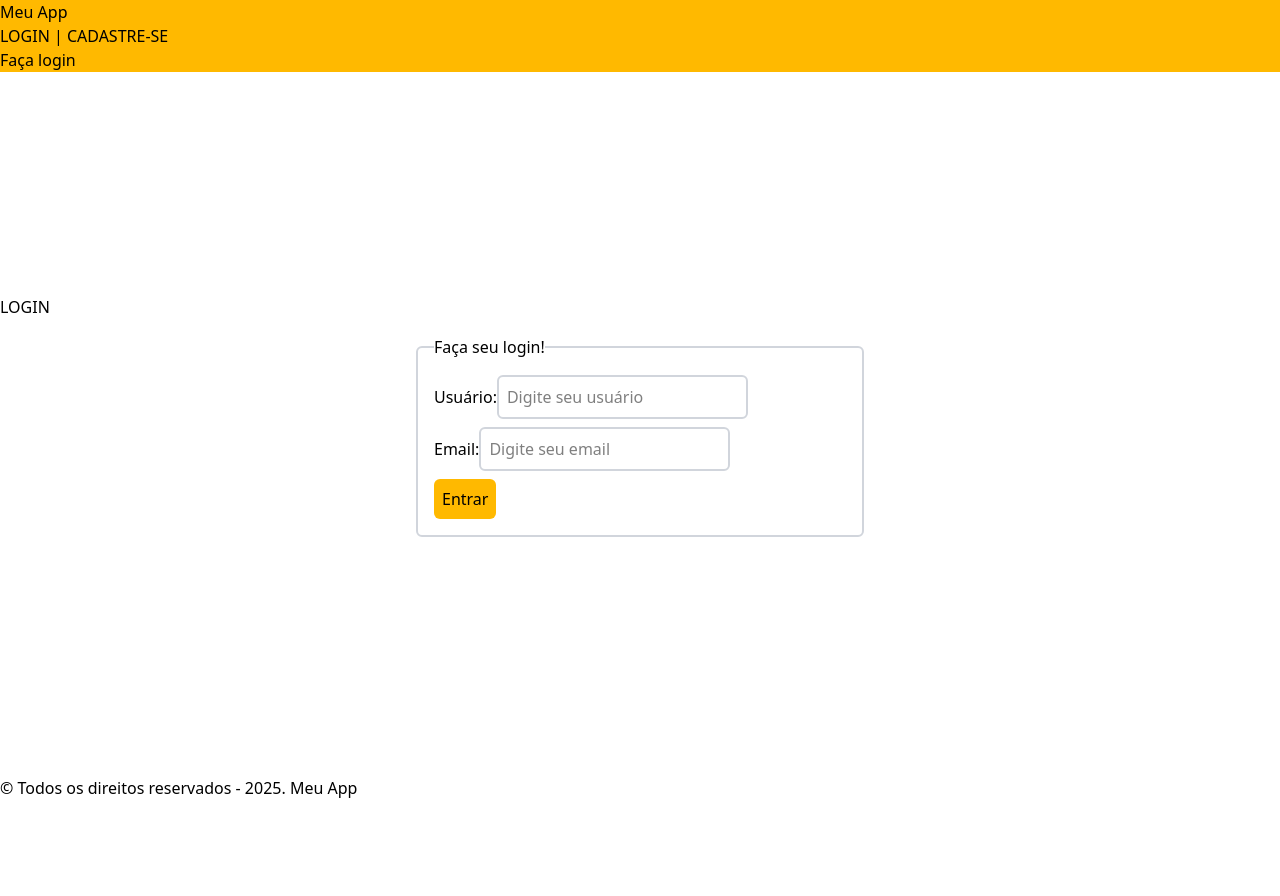
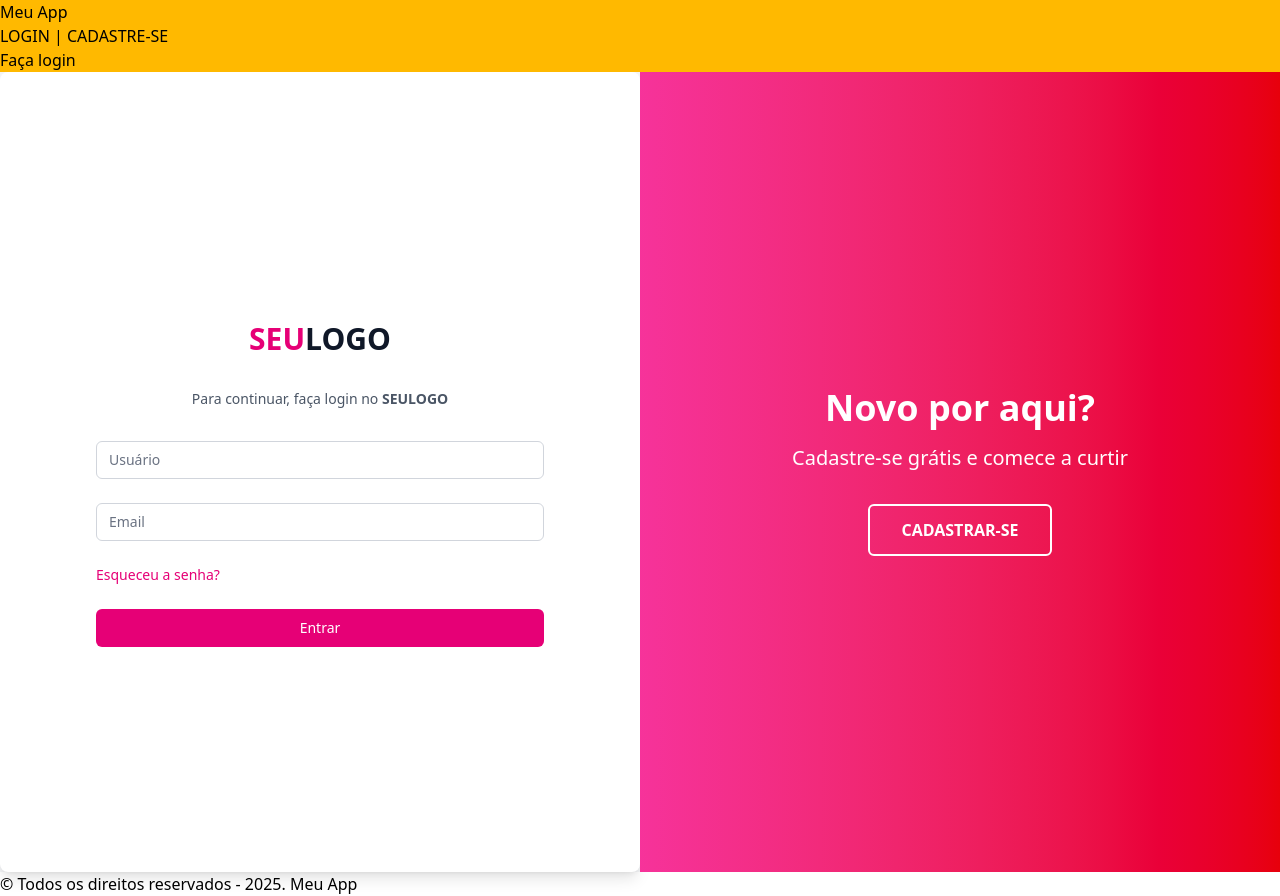
Before and after one commit to TeleAjudaChallenge/CP5-Front, a React (Vite) app: page / in a window 1280 px wide. Before the commit the page ends 800 px from the top, so only its background shows below. Built offline with nearby package versions, Linux system fonts and the light colour scheme.

Commit message:
Iniciando a estilização da tela de login

```diff
--- a/src/routes/Login/index.tsx
+++ b/src/routes/Login/index.tsx
@@ -1,4 +1,4 @@
-import { useEffect, useState } from "react";
+import { useEffect } from "react";
 import { useForm } from "react-hook-form";
 import { useNavigate } from "react-router-dom";
 import type { TipoUsuario } from "../../types/tipoUsuario";
@@ -11,10 +11,14 @@ export default function Login() {
     document.title = "Login";
   }, []);
 
-  const {register, handleSubmit, formState: { errors, isSubmitting },} = useForm<TipoUsuario>();
+  const {
+    register,
+    handleSubmit,
+    formState: { errors, isSubmitting },
+  } = useForm<TipoUsuario>();
 
-  const onSubmit = async ({nomeUsuario, email}: TipoUsuario) => {(
-    async () => {
+  const onSubmit = async ({ nomeUsuario, email }: TipoUsuario) => {
+    (async () => {
       try {
         const response = await fetch(
           `${API_URL}/usuarios?nomeUsuario=${nomeUsuario}&email=${email}`
@@ -26,7 +30,11 @@ export default function Login() {
           const user = data[0];
           sessionStorage.setItem(
             "auth:user",
-            JSON.stringify({ id: user.id, nomeUsuario: user.nomeUsuario, email: user.email })
+            JSON.stringify({
+              id: user.id,
+              nomeUsuario: user.nomeUsuario,
+              email: user.email,
+            })
           );
           alert("Login realizado com sucesso!");
           navigate("/");
@@ -38,54 +46,109 @@ export default function Login() {
         alert("Erro ao conectar à API.");
       }
     })();
-
   };
 
   return (
-    <main>
-      <h1>LOGIN</h1>
-      <form onSubmit={handleSubmit(onSubmit)} noValidate>
-        <fieldset className="frmEditarProduto">
-          <legend>Faça seu login!</legend>
-
+    <main className="flex min-h-screen bg-gray-100 dark:bg-gray-900">
+      {/* Coluna Esquerda: Login */}
+      <div className="w-1/2 flex items-center justify-center p-8 bg-white dark:bg-gray-800 rounded-lg shadow-lg">
+        <div className="max-w-md w-full space-y-8">
+          <h2 className="mt-6 text-center text-3xl font-extrabold text-gray-900 dark:text-white">
+            <span className="text-pink-600">SEU</span>LOGO
+          </h2>
+          <p className="mt-2 text-center text-sm text-gray-600 dark:text-gray-300">
+            Para continuar, faça login no <span className="font-bold">SEULOGO</span>
+          </p>
+          <form
+            className="mt-8 space-y-6"
+            onSubmit={handleSubmit(onSubmit)}
+            noValidate
+          >
             <div>
-            <label htmlFor="nomeUsuario">Usuário:</label>
+              <label htmlFor="nomeUsuario" className="sr-only">
+                Usuário
+              </label>
               <input
                 id="nomeUsuario"
                 type="text"
-              placeholder="Digite seu usuário"
+                autoComplete="username"
+                required
+                className="appearance-none rounded-md relative block w-full px-3 py-2 border border-gray-300 placeholder-gray-500 text-gray-900 focus:outline-none focus:ring-pink-500 focus:border-pink-500 sm:text-sm dark:bg-gray-700 dark:border-gray-600 dark:text-white dark:placeholder-gray-400"
+                placeholder="Usuário"
                 {...register("nomeUsuario", {
                   required: "Informe o usuário.",
                   minLength: { value: 3, message: "Mínimo de 3 caracteres." },
                 })}
                 aria-invalid={!!errors.nomeUsuario || undefined}
               />
-            {errors.nomeUsuario && <small>{errors.nomeUsuario.message}</small>}
+              {errors.nomeUsuario && (
+                <small className="text-red-500 mt-1 block">
+                  {errors.nomeUsuario.message}
+                </small>
+              )}
+            </div>
+            <div>
+              <label htmlFor="email" className="sr-only">
+                Email
+              </label>
+              <input
+                id="email"
+                type="email"
+                autoComplete="email"
+                required
+                className="appearance-none rounded-md relative block w-full px-3 py-2 border border-gray-300 placeholder-gray-500 text-gray-900 focus:outline-none focus:ring-pink-500 focus:border-pink-500 sm:text-sm dark:bg-gray-700 dark:border-gray-600 dark:text-white dark:placeholder-gray-400"
+                placeholder="Email"
+                {...register("email", {
+                  required: "Informe o email.",
+                  pattern: {
+                    value: /\S+@\S+\.\S+/,
+                    message: "Email inválido.",
+                  },
+                })}
+                aria-invalid={!!errors.email || undefined}
+              />
+              {errors.email && (
+                <small className="text-red-500 mt-1 block">
+                  {errors.email.message}
+                </small>
+              )}
+            </div>
+
+            <div className="flex items-center justify-between">
+              <div className="text-sm">
+                <a
+                  href="#"
+                  className="font-medium text-pink-600 hover:text-pink-500"
+                >
+                  Esqueceu a senha?
+                </a>
+              </div>
             </div>
 
             <div>
-            <label htmlFor="email">Email:</label>
-            <input
-              id="email"
-              type="email"
-              placeholder="Digite seu email"
-              {...register("email", {
-                required: "Informe o email.",
-                pattern: { value: /\S+@\S+\.\S+/, message: "Email inválido." },
-              })}
-              aria-invalid={!!errors.email || undefined}
-            />
-            {errors.email && <small>{errors.email.message}</small>}
-          </div>
-
-          <div>
-            <button type="submit" disabled={isSubmitting}>
+              <button
+                type="submit"
+                disabled={isSubmitting}
+                className="group relative w-full flex justify-center py-2 px-4 border border-transparent text-sm font-medium rounded-md text-white bg-pink-600 hover:bg-pink-700 focus:outline-none focus:ring-2 focus:ring-offset-2 focus:ring-pink-500"
+              >
                 {isSubmitting ? "Entrando..." : "Entrar"}
               </button>
             </div>
-        </fieldset>
           </form>
+        </div>
+      </div>
+
+      {/* Coluna Direita: Cadastro */}
+      <div className="w-1/2 flex flex-col items-center justify-center p-8 bg-gradient-to-r from-pink-500 to-red-600 text-white text-center">
+        <h2 className="text-4xl font-extrabold mb-4">Novo por aqui?</h2>
+        <p className="text-xl mb-8">Cadastre-se grátis e comece a curtir</p>
+        <button
+          onClick={() => navigate("/cadastro")}
+          className="py-3 px-8 border-2 border-white text-white font-bold rounded-md hover:bg-white hover:text-pink-600 transition duration-300 ease-in-out"
+        >
+          CADASTRAR-SE
+        </button>
+      </div>
     </main>
   );
-
 }
```
Lines whose indentation alone changed are shown as unchanged.
